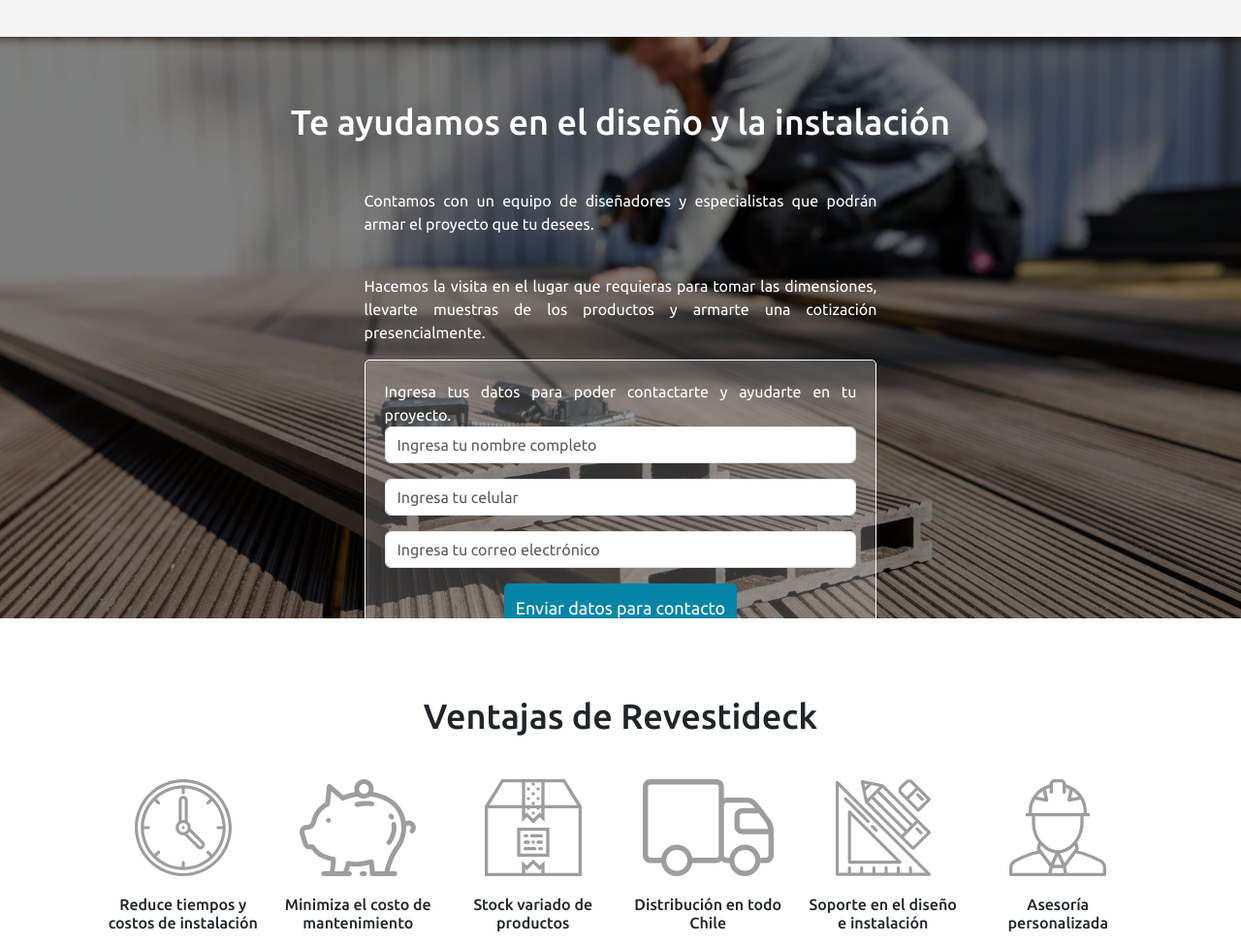
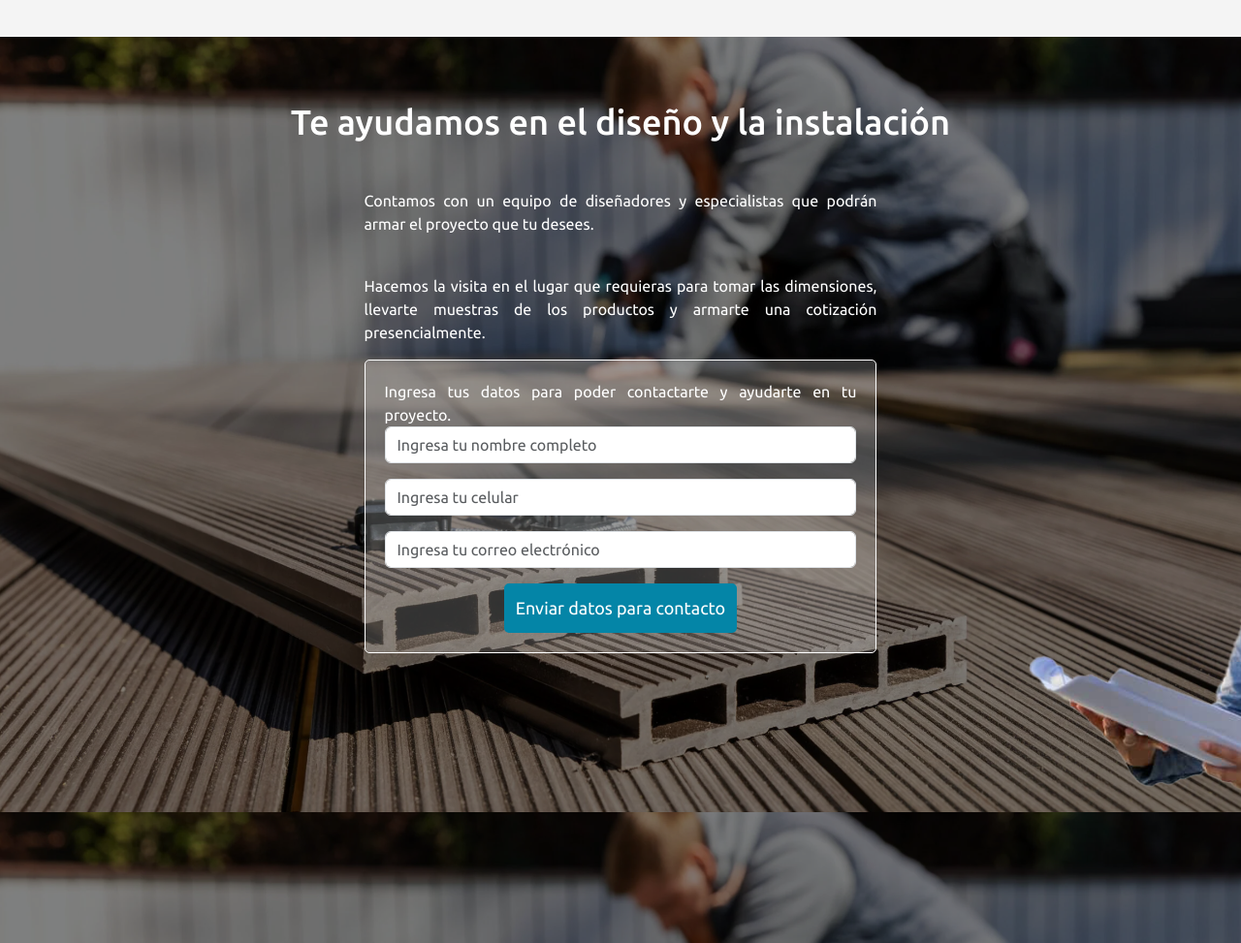
Before and after one commit to luistorresherrera/revestideck, a website: page index.html in a window 1280 px wide. Shown: the part 2536-3509 px from the top of the page at 97% size. Drawn offline with nearby package versions, Linux system fonts and the light colour scheme; files that its build step writes are made by us from their sources; files whose address does not match are found by name.

Commit message:
Subida nuevo index

```diff
--- a/scss/layouts/_containers.scss
+++ b/scss/layouts/_containers.scss
@@ -94,7 +94,7 @@
   background-image: linear-gradient(rgba(0, 0, 0, 0.5), rgba(0, 0, 0, 0.5)),
     url("../images/background/diseno.webp");
   background-position: center;
-  height: 75vh;
+  height: auto !important;
   overflow: hidden;
   background-attachment: fixed;
   background-size: cover;
```
